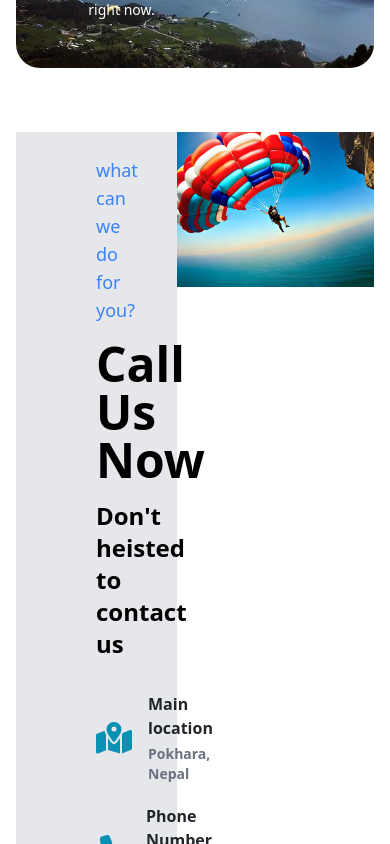
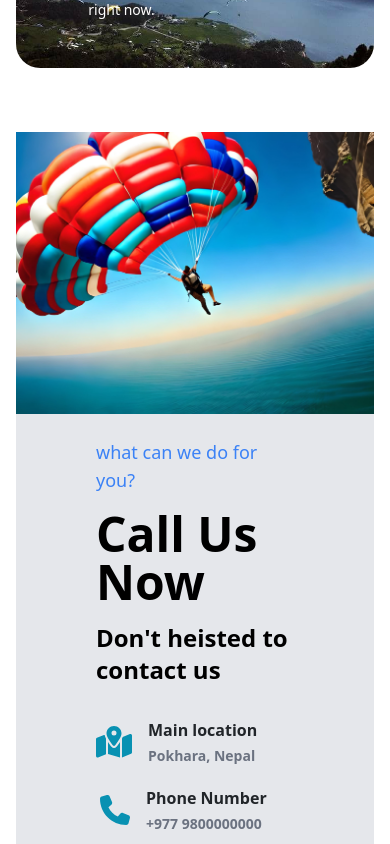
Before and after one commit to Dipak-Gautam/Paragliding, a React (Vite) app: page / in a window 390 px wide. Shown: the part 5240-6084 px from the top of the page. Built offline with nearby package versions, Linux system fonts and the light colour scheme.

Commit message:
chore : contact us bug fixed

```diff
--- a/src/Components/Contact/CallUs.jsx
+++ b/src/Components/Contact/CallUs.jsx
@@ -6,8 +6,8 @@ import { IoMail } from "react-icons/io5";
 const CallUs = () => {
   return (
     <div className="p-3 md:mx-20 my-8">
-      <div className="flex hover:shadow-lg hover:shadow-black/50 ">
-        <div className="bg-gray-200 py-6 w-[45%] px-20 flex flex-col justify-center">
+      <div className=" flex flex-col md:flex-row hover:shadow-lg hover:shadow-black/50 ">
+        <div className="bg-gray-200 py-6 md:w-[45%] px-20 flex flex-col justify-center order-2 md:order-1">
           <p className="text-blue-500 text-lg">what can we do for you?</p>
           <p className="text-black text-5xl font-semibold">Call Us Now</p>
           <p className="text-black text-2xl font-semibold">
@@ -54,7 +54,7 @@ const CallUs = () => {
             </p>
           </div>
         </div>
-        <div>
+        <div className="order-1 md:order-2">
           <img src="assets/contact-us.jpg" alt="" />
         </div>
       </div>
```
